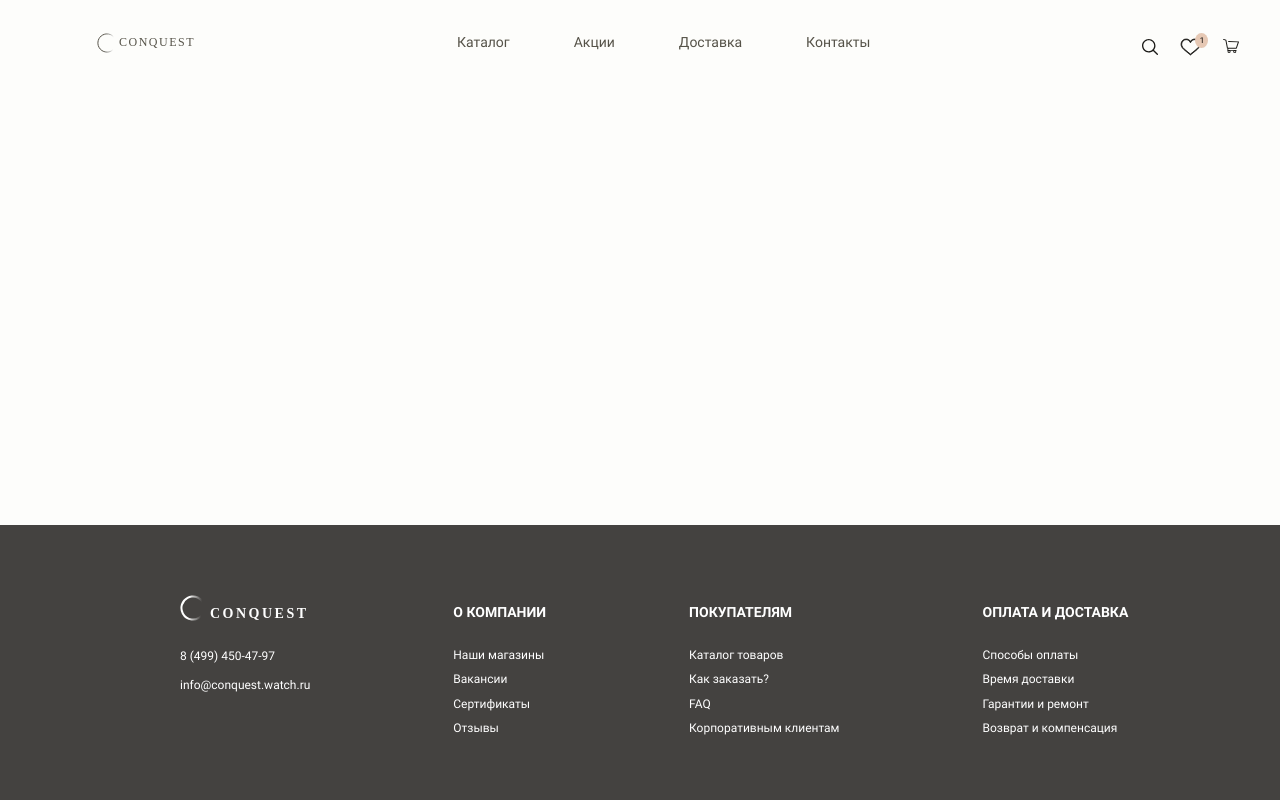
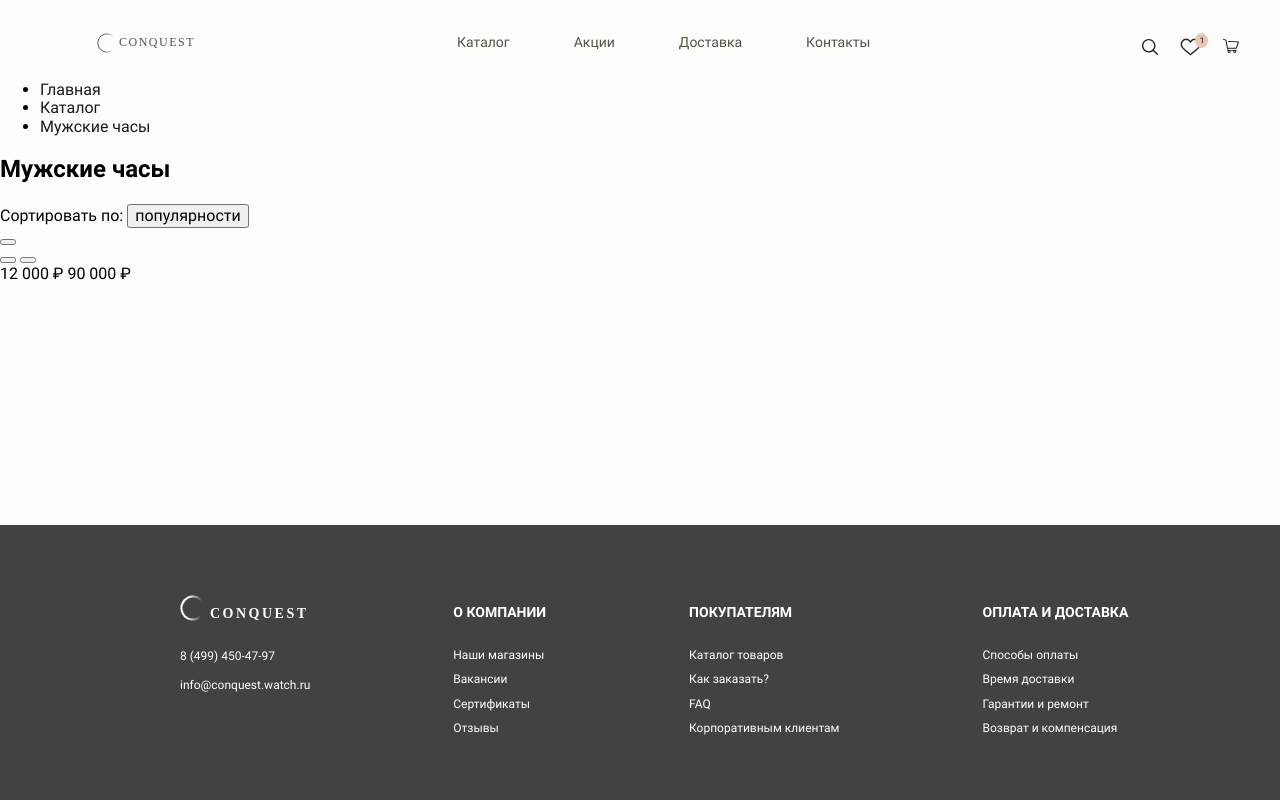
Before and after one commit to WEVI0Z/Watch-Shop, a website: page catalog.html in a window 1280 px wide. Shown: the top 800 px of the page. Drawn offline with Linux system fonts and the light colour scheme; a web font is replaced by a local one.

Commit message:
started with the catalog markup WP

```diff
--- a/catalog.html
+++ b/catalog.html
@@ -77,7 +77,63 @@
         </nav>
     </header>
     <main>
+        <div class="path">
+            <ul class="path__list">
+                <li class="path__item">
+                    <a href="" class="path__link">
+                        Главная
+                    </a>
+                </li>
+                <li class="path__item">
+                    <a href="" class="path__link">
+                        Каталог
+                    </a>
+                </li>
+                <li class="path__item">
+                    <a href="" class="path__link">
+                        Мужские часы
+                    </a>
+                </li>
+            </ul>
+        </div>
 
+        <section class="watches">
+            <h2 class="watches__title">Мужские часы</h2>
+            <div class="watches__sort">
+                <span class="sort__text">
+                    Сортировать по:
+                </span>
+                <button class="sort__button up-to-down">
+                    популярности
+                </button>
+            </div>
+            <div class="watches__catalog">
+                <form action="" method="get" class="catalog__filter">
+                    <label for="" class="filter__label"></label>
+                    <button class="filter__button"></button>
+                    <div class="filter__price-slider">
+                        <div class="slider__line" aria-label="Полоска слайдера"></div>
+                        <div class="slider__line--fulled" aria-label="Заполненная полоска слайдера"></div>
+                        <div class="slider__drags">
+                            <button class="slider__left-button slider__button" aria-label="Левая кнопка слайдера">
+
+                            </button>
+                            <button class="slider__right-button slider__button" aria-label="Правая кнопка слайдера">
+
+                            </button>
+                        </div>
+                        <div class="slider__prices">
+                            <span class="slider__left-price" aria-label="Левый выбранный предел цены">
+                                12 000 ₽
+                            </span>
+                            <span class="slier__right-price" aria-label="Правый выбранный предел цены">
+                                90 000 ₽
+                            </span>
+                        </div>
+                    </div>
+                </form>
+            </div>
+        </section>
     </main>
     <div class="footer__wrapper">
         <footer class="footer">
```
